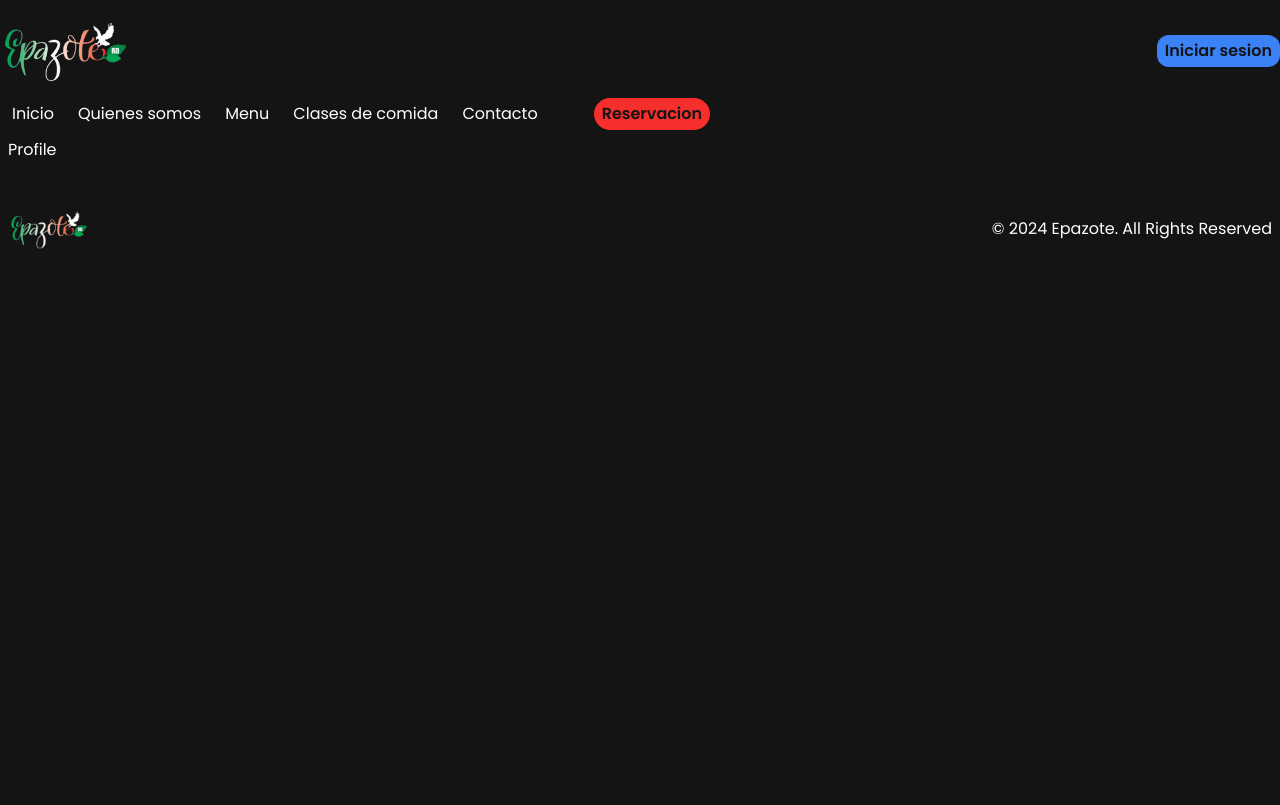
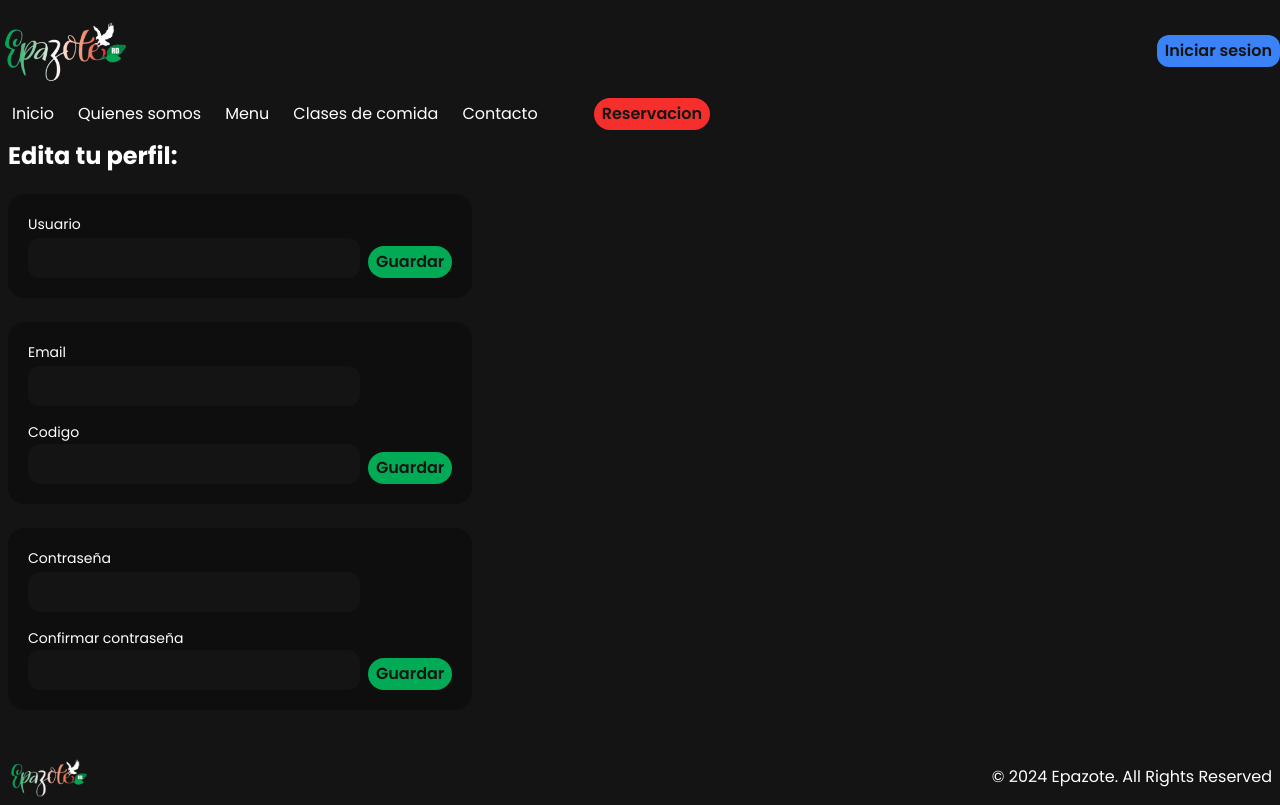
Before and after one commit to deividcuello/epazoterd, a React (Vite) app in the folder epazoterd-client/: page /perfil in a window 1280 px wide. Built offline with nearby package versions, Linux system fonts and the light colour scheme; no server answers.

Commit message:
first commit

```diff
--- a/epazoterd-client/src/index.css
+++ b/epazoterd-client/src/index.css
@@ -54,7 +54,7 @@ table ::-webkit-scrollbar {
 
 /* Handle on hover */
 ::-webkit-scrollbar-thumb:hover {
-  background: #555;
+  background: #F62E2C;
 }
 
 input, textarea{
--- a/epazoterd-client/src/pages/admin/users/users.jsx
+++ b/epazoterd-client/src/pages/admin/users/users.jsx
@@ -24,7 +24,7 @@ function Users() {
 
   async function submitUser(e){
     e.preventDefault()
-    if(username && email && password && password == confirmPassword){
+    if(username && email && password.length >= 8 && password == confirmPassword){
       try {
         let formData = new FormData();
         formData.append("email", email);
--- a/epazoterd-client/src/pages/login/login.jsx
+++ b/epazoterd-client/src/pages/login/login.jsx
@@ -4,6 +4,8 @@ import { useState, useEffect } from 'react'
 import Cookies from 'js-cookie';
 import axios from 'axios';
 import { checkLogin } from '../../api';
+import { ToastContainer, toast } from 'react-toastify';
+import 'react-toastify/dist/ReactToastify.css';
 
 function Login() {
     const [email, setEmail] = useState('')
@@ -13,7 +15,6 @@ function Login() {
         async function userData(){
           try {
             const res = await checkLogin()
-            if(res.data.user.adminAccount)
             window.location.href = '/'
           } catch (error) {
             console.log(error)
@@ -22,8 +23,6 @@ function Login() {
 
         userData()
       }, [])
-
-
     function submitLogin(e) {
         e.preventDefault()
         let formData = new FormData();
@@ -33,7 +32,12 @@ function Login() {
             credentials: "include",
             method: "POST",
             body: formData,
-        }).then(() => window.location.reload(false))
+        }).then((res) => res.ok ? window.location.reload(false) : toast.error(`Hubo un error`, {
+            position: "top-center"
+          }))
+        .catch(() => toast.error(`Hubo un error`, {
+            position: "top-center"
+          }))
     }
 
     return (
@@ -57,6 +61,7 @@ function Login() {
                     <Link to='/registrar' className='text-red-500 text-sm mt-3 text-end block'>Registarse aqui</Link>
                 </div>
             </div>
+            <ToastContainer />
         </section>
     )
 }
--- a/epazoterd-client/src/pages/profile/profile.jsx
+++ b/epazoterd-client/src/pages/profile/profile.jsx
@@ -1,9 +1,190 @@
 import React from 'react'
+import { useState, useEffect } from 'react'
+import { checkLogin } from '../../api'
+import { ToastContainer, toast } from 'react-toastify';
+import 'react-toastify/dist/ReactToastify.css';
+import Cookies from 'js-cookie';
 
 function Profile() {
-  return (
-    <section className='container mx-auto'>Profile</section>
-  )
+
+    const [userInfo, setUserInfo] = useState('')
+    const [username, setUsername] = useState('')
+    const [email, setEmail] = useState('')
+    const [password, setPassword] = useState('')
+    const [confirmPassword, setConfirmPassword] = useState('')
+
+    useEffect(() => {
+        async function userData() {
+            try {
+                const res = await checkLogin()
+                setUserInfo(res.data.user)
+                setUsername(res.data.user.username)
+                setEmail(res.data.user.email)
+            } catch (error) {
+                console.log(error)
+            }
+        }
+        userData()
+    }, [])
+
+    async function updateUser(e) {
+        e.preventDefault();
+
+        let formData = new FormData();
+        formData.append("username", username);
+        formData.append("update_username", true);
+        if (username) {
+          let editUser = fetch(
+            `http://localhost:8000/api/auth/users/${userInfo.id}/`,
+            {
+              credentials: "include",
+              headers: { "X-CSRFToken": Cookies.get("csrftoken") },
+              method: "PUT",
+              body: formData,
+            }
+          )
+            .then((response) =>
+              username && response.ok
+                ? toast.success("Su usuario fue actualizado exitosamente", {
+                    position: "top-center",
+                  })
+                : toast.error("El usuario ya existe", {
+                    position: "top-center",
+                  })
+            )
+            .catch((error) =>
+              toast.error("Hubo un error", { position: "top-center"})
+            );
+        } else {
+          toast.error("Hubo un error", { position: "top-center" });
+        }
+      }
+
+    async function updateEmail(e) {
+        e.preventDefault();
+        // console.log(activationCode, codeInput)
+        let formData = new FormData();
+        formData.append("email", email);
+        formData.append("update_email", true);
+        if (email) {
+          let editUser = fetch(
+            `http://localhost:8000/api/auth/users/${userInfo.id}/`,
+            {
+              credentials: "include",
+              headers: { "X-CSRFToken": Cookies.get("csrftoken") },
+              method: "PUT",
+              body: formData,
+            }
+          )
+            .then((response) =>
+              email && response.ok
+                ? toast.success("Su email fue actualizado exitosamente", {
+                    position: "top-center",
+                  })
+                : toast.error("El email ya existe", {
+                    position: "top-center",
+                  })
+            )
+            .catch((error) =>
+              toast.error("Hubo un error", { position: "top-center" })
+            );
+        } else {
+          toast.error("Hubo un error", { position: "top-center" });
+        }
+      }
+
+    async function updatePassword(e) {
+        e.preventDefault();
+
+        let formData = new FormData();
+        formData.append("password", password);
+        formData.append("update_password", true);
+        if (password.length >= 8 && password == confirmPassword) {
+          let editUser = fetch(
+            `http://localhost:8000/api/auth/users/${userInfo.id}/`,
+            {
+              credentials: "include",
+              headers: { "X-CSRFToken": Cookies.get("csrftoken") },
+              method: "PUT",
+              body: formData,
+            }
+          )
+            .then((response) =>
+              password
+                ? toast.success("Su contraseña fue actualizada exitosamente", {
+                    position: "top-center",
+                  })
+                : toast.error("Hubo un error", {
+                    position: "top-center",
+                  }),
+            )
+            .catch((error) =>
+              toast.error("Hubo un error", { position: "top-center" }),
+            );
+        } else if (password.length < 8) {
+          toast.error("Longitud minima de contraseña es 8", {
+            position: "top-center",
+          });
+        } else {
+          toast.error("Hubo un error", { position: "top-center" });
+        }
+      }
+
+    return (
+        <section className='container mx-auto'>
+            <div>
+                <h2>Edita tu perfil:</h2>
+                <div className='mt-5 flex flex-col gap-6'>
+                    <form onSubmit={(e) => updateUser(e)} className='[&>*]:flex [&>*]justify-start bg-customBlack w-fit p-5 rounded-2xl'>
+                        <div className='flex flex-col gap-1'>
+                            <label className='text-sm'>Usuario</label>
+                            <div className='flex gap-2 items-end justify-start'>
+                                <input type="text" name="" id="" onChange={(e) => setUsername(e.target.value)} value={username} className='bg-blackBodyBg p-2 rounded-xl' />
+                                <input type="submit" name="" id="" value='Guardar' className='bg-mainColor px-2 py-1 rounded-2xl text-blackBodyBg font-semibold cursor-pointer' />
+                            </div>
+                        </div>
+                    </form>
+                    <form onSubmit={(e) => updateEmail(e)} className='[&>*]:flex [&>*]justify-start bg-customBlack w-fit p-5 rounded-2xl'>
+                        <div className='flex flex-col gap-1'>
+                            <label className='text-sm'>Email</label>
+                            <div className='flex gap-2 items-end justify-start'>
+                                <div className='gap-2'>
+                                    <div className='flex flex-col gap-2'>
+                                        <input type="email" name="" id="" onChange={(e) => setEmail(e.target.value)} value={email} className='bg-blackBodyBg p-2 rounded-xl' />
+                                    </div>
+                                    <label className='text-sm mt-4 inline-block'>Codigo</label>
+                                    <div className='flex flex-col gap-2'>
+                                        <input type="text" name="" id=""className='bg-blackBodyBg p-2 rounded-xl' />
+                                    </div>
+                                </div>
+
+                                <input type="submit" name="" id="" value='Guardar' className='bg-mainColor px-2 py-1 rounded-2xl text-blackBodyBg font-semibold cursor-pointer' />
+                            </div>
+                        </div>
+                    </form>
+                    <form onSubmit={(e) => updatePassword(e)} className='[&>*]:flex [&>*]justify-start bg-customBlack w-fit p-5 rounded-2xl'>
+                        <div className='flex flex-col gap-1'>
+                            <label className='text-sm'>Contraseña</label>
+                            <div className='flex gap-2 items-end justify-start'>
+                                <div className='gap-2'>
+                                    <div className='flex flex-col gap-2'>
+                                        <input type="password" onChange={(e) => setPassword(e.target.value)} value={password} name="" id=""className='bg-blackBodyBg p-2 rounded-xl' />
+                                    </div>
+                                    <label className='text-sm mt-4 inline-block'>Confirmar contraseña</label>
+                                    <div className='flex flex-col gap-2'>
+                                        <input type="password" onChange={(e) => setConfirmPassword(e.target.value)} value={confirmPassword} name="" id=""className='bg-blackBodyBg p-2 rounded-xl' />
+                                    </div>
+                                </div>
+
+                                <input type="submit" name="" id="" value='Guardar' className='bg-mainColor px-2 py-1 rounded-2xl text-blackBodyBg font-semibold cursor-pointer' />
+                            </div>
+                        </div>
+                    </form>
+                </div>
+            </div>
+            <ToastContainer />
+        </section>
+    )
 }
 
 export default Profile
--- a/epazoterd-client/src/pages/register/register.jsx
+++ b/epazoterd-client/src/pages/register/register.jsx
@@ -5,23 +5,24 @@ import { useState } from 'react'
 import { ToastContainer, toast } from 'react-toastify';
 import 'react-toastify/dist/ReactToastify.css';
 
+
 function Register() {
     const [username, setUsername] = useState('')
     const [email, setEmail] = useState('')
     const [password, setPassword] = useState('')
     const [confirmPassword, setConfirmPassword] = useState('')
 
-    async function submitUser(e){
+    async function submitUser(e) {
         e.preventDefault()
-        if(username && email && password && password == confirmPassword){
+        if (username && email && password.length >= 8 && password == confirmPassword) {
             try {
                 let formData = new FormData();
                 formData.append("email", email);
                 formData.append("username", username);
                 formData.append("password", password);
                 formData.append("isDelete", true);
-            formData.append("adminAccount", true);
-            formData.append("status", 'INTERNAL');
+                formData.append("adminAccount", false);
+                formData.append("status", 'NONE');
 
                 let newUser = fetch('http://localhost:8000/api/auth/register', {
                     credentials: "include",
@@ -38,7 +39,7 @@ function Register() {
                     position: "top-center"
                 })
             }
-        } else{
+        } else {
             toast.error(`Hubo un error`, {
                 position: "top-center"
             })
```
Also changed, not shown: 1 other file (tests, documents, lock files or other folders). Lines whose indentation alone changed are shown as unchanged.
